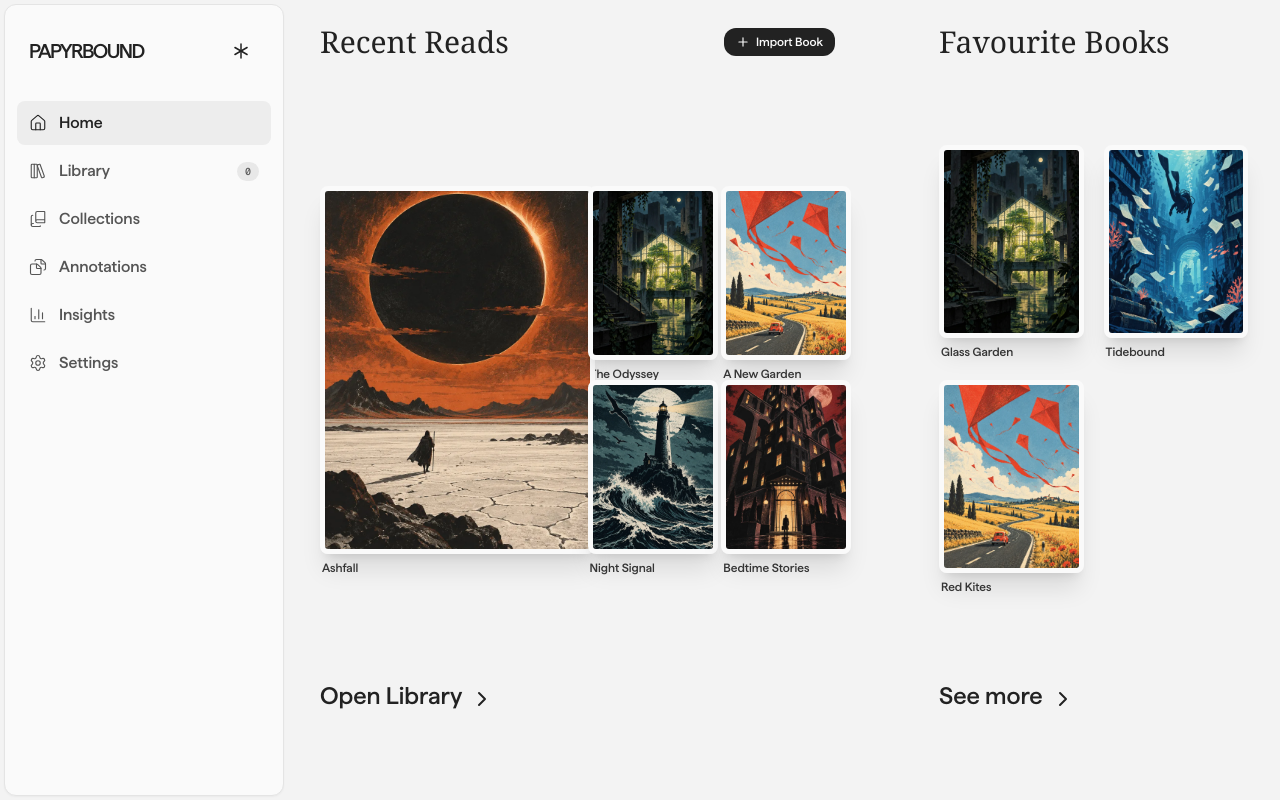
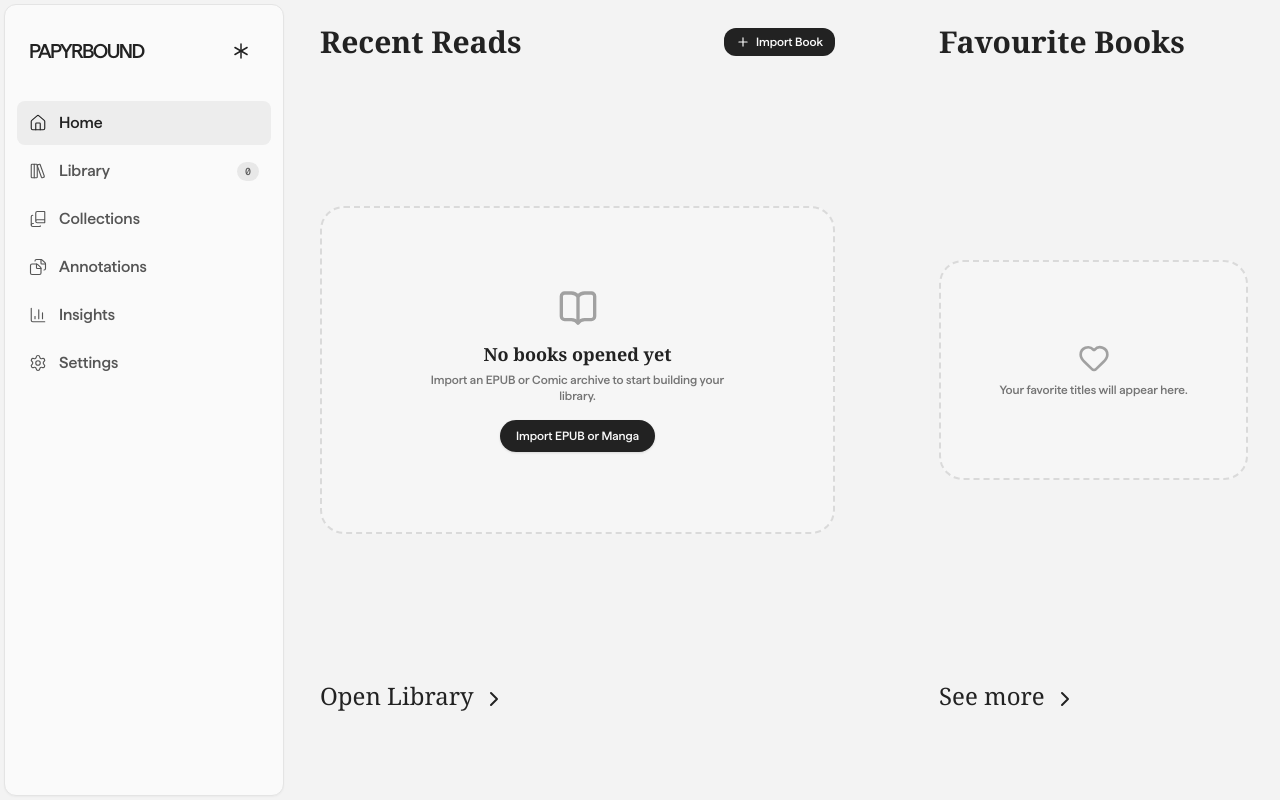
Before and after one commit to Bill10k/papyrbound, a Next.js app: page / in a window 1280 px wide. Built offline with nearby package versions, Linux system fonts and the light colour scheme.

Commit message:
feat: display live SQLite books across Recent Reads and Favourite Books on Home page

```diff
--- a/app/(Home)/page.tsx
+++ b/app/(Home)/page.tsx
@@ -1,8 +1,7 @@
 "use client";
 
 import { motion } from "framer-motion";
-import { ChevronRight, Plus, BookOpen } from "lucide-react";
-import { favourites as dummyFavourites, recentReads as dummyRecentReads } from "./data";
+import { ChevronRight, Plus, BookOpen, Heart } from "lucide-react";
 import Link from "next/link";
 import { useState } from "react";
 import BookCover from "@/app/components/book-cover";
@@ -13,54 +12,16 @@ export default function Home() {
   const [seeMoreHover, setSeeMoreHover] = useState(false);
   const { books, openBook, importNewBook, isImporting } = useApp();
 
-  // Map real books if present, otherwise fallback to template demo covers
-  const displayedReads =
-    books.length > 0
-      ? books.slice(0, 5).map((b) => ({
-          id: b.id,
-          title: b.title,
-          cover: b.cover_image || "/covers/ashfall-01.webp",
-          progress: b.progress_percent,
-        }))
-      : dummyRecentReads.map((d, i) => ({
-          id: `dummy-${i}`,
-          title: d.title,
-          cover: d.cover,
-          progress: d.progress,
-        }));
-
-  const displayedFavourites =
-    books.length > 3
-      ? books.slice(1, 5).map((b) => ({
-          id: b.id,
-          title: b.title,
-          cover: b.cover_image || "/covers/ashfall-01.webp",
-        }))
-      : dummyFavourites.map((d, i) => ({
-          id: `dummy-fav-${i}`,
-          title: d.title,
-          cover: d.cover,
-        }));
-
-  const handleBookClick = (bookId: string) => {
-    if (bookId.startsWith("dummy-")) {
-      // If clicking dummy placeholder, open file importer
-      importNewBook();
-    } else {
-      openBook(bookId);
-    }
-  };
-
   return (
     <main
       className="min-h-dvh bg-mono-100 text-mono-800"
       aria-label="Papyrbound home"
     >
       <div className="grid gap-20 px-8 pb-8 pt-6 xl:grid-cols-[1.25fr_0.75fr] xl:gap-26">
+        {/* Recent Reads Section */}
         <section className="flex min-h-[calc(100dvh-4rem)] flex-col">
           <div className="flex items-center justify-between">
-            <h3 className="text-3xl font-serif">Recent Reads</h3>
-            {books.length === 0 && (
+            <h3 className="text-3xl font-serif font-bold">Recent Reads</h3>
             <button
               onClick={importNewBook}
               disabled={isImporting}
@@ -69,40 +30,60 @@ export default function Home() {
               <Plus className="size-3.5" />
               Import Book
             </button>
-            )}
           </div>
 
-          <div className="my-auto grid max-w-5xl grid-cols-4 grid-rows-2 gap-5 py-8">
-            {displayedReads.map((read, i) => {
+          {books.length === 0 ? (
+            <div className="my-auto flex flex-col items-center justify-center py-20 text-center border-2 border-dashed border-mono-300/70 rounded-2xl p-8 bg-mono-50/50">
+              <BookOpen className="size-10 text-mono-400 mb-3" />
+              <h4 className="text-lg font-serif font-bold text-mono-800">No books opened yet</h4>
+              <p className="text-xs text-mono-500 max-w-xs mt-1 mb-4">
+                Import an EPUB or Comic archive to start building your library.
+              </p>
+              <button
+                onClick={importNewBook}
+                disabled={isImporting}
+                className="px-4 py-2 rounded-xl text-xs font-medium bg-mono-800 text-mono-50 hover:bg-mono-700 shadow-sm cursor-pointer"
+              >
+                Import EPUB or Manga
+              </button>
+            </div>
+          ) : (
+            <div className="my-auto grid max-w-5xl grid-cols-2 sm:grid-cols-4 gap-5 py-8">
+              {books.slice(0, 5).map((book, i) => {
+                const isHero = i === 0 && books.length > 1;
                 return (
                   <div
-                  key={read.id}
-                  onClick={() => handleBookClick(read.id)}
-                  className={`group cursor-pointer ${
-                    i === 0 ? "col-span-2 row-span-2" : ""
+                    key={book.id}
+                    onClick={() => openBook(book.id)}
+                    className={`group cursor-pointer flex flex-col ${
+                      isHero ? "col-span-2 row-span-2" : ""
                     }`}
                   >
                     <BookCover
-                    src={read.cover}
-                    title={read.title}
+                      src={book.cover_image || "/covers/ashfall-01.webp"}
+                      title={book.title}
                       sizes="(max-width: 1280px) 25vw, 20vw"
                       variant="home"
                       preload={i === 0}
-                    className="h-full"
+                      className="w-full flex-1"
                     />
-                  <div className="mt-1.5 px-0.5 truncate text-xs font-medium text-mono-700">
-                    {read.title}
+                    <div className="mt-2 px-0.5 truncate text-xs font-semibold text-mono-900 group-hover:text-amber-800 transition-colors">
+                      {book.title}
+                    </div>
+                    <div className="text-[10px] text-mono-500 truncate">
+                      {book.author || "Unknown Author"}
                     </div>
                   </div>
                 );
               })}
             </div>
+          )}
 
           <Link
             onMouseEnter={() => setHover(true)}
             onMouseLeave={() => setHover(false)}
             href="/library"
-            className="flex w-fit items-center gap-2 text-2xl pb-12"
+            className="flex w-fit items-center gap-2 text-2xl pb-12 font-serif"
           >
             <span className="relative inline-block">
               Open Library
@@ -122,32 +103,45 @@ export default function Home() {
           </Link>
         </section>
 
+        {/* Favourite / Active Books Section */}
         <section className="flex min-h-[calc(100dvh-4rem)] flex-col">
-          <h3 className="text-3xl font-serif">Favourite Books</h3>
+          <h3 className="text-3xl font-serif font-bold">Favourite Books</h3>
+
+          {books.length === 0 ? (
+            <div className="my-auto flex flex-col items-center justify-center py-20 text-center border-2 border-dashed border-mono-300/70 rounded-2xl p-8 bg-mono-50/50">
+              <Heart className="size-8 text-mono-400 mb-2" />
+              <p className="text-xs text-mono-500">Your favorite titles will appear here.</p>
+            </div>
+          ) : (
             <div className="my-auto grid max-w-85 grid-cols-2 gap-5 py-8">
-            {displayedFavourites.map((favourite) => (
+              {books.slice(0, 4).map((book) => (
                 <div
-                key={favourite.id}
-                onClick={() => handleBookClick(favourite.id)}
-                className="group cursor-pointer"
+                  key={`fav-${book.id}`}
+                  onClick={() => openBook(book.id)}
+                  className="group cursor-pointer flex flex-col"
                 >
                   <BookCover
-                  src={favourite.cover}
-                  title={favourite.title}
+                    src={book.cover_image || "/covers/ashfall-01.webp"}
+                    title={book.title}
                     sizes="(max-width: 1280px) 20vw, 16vw"
                     variant="home"
                   />
-                <div className="mt-1.5 px-0.5 truncate text-xs font-medium text-mono-700">
-                  {favourite.title}
+                  <div className="mt-2 px-0.5 truncate text-xs font-semibold text-mono-900 group-hover:text-amber-800 transition-colors">
+                    {book.title}
+                  </div>
+                  <div className="text-[10px] text-mono-500 truncate">
+                    {book.author || "Unknown Author"}
                   </div>
                 </div>
               ))}
             </div>
+          )}
+
           <Link
             onMouseEnter={() => setSeeMoreHover(true)}
             onMouseLeave={() => setSeeMoreHover(false)}
-            href="/library#favorites"
-            className="mb-12 flex w-fit items-center gap-2 text-2xl"
+            href="/library"
+            className="mb-12 flex w-fit items-center gap-2 text-2xl font-serif"
           >
             <span className="relative inline-block">
               See more
```
Lines whose indentation alone changed are shown as unchanged.
